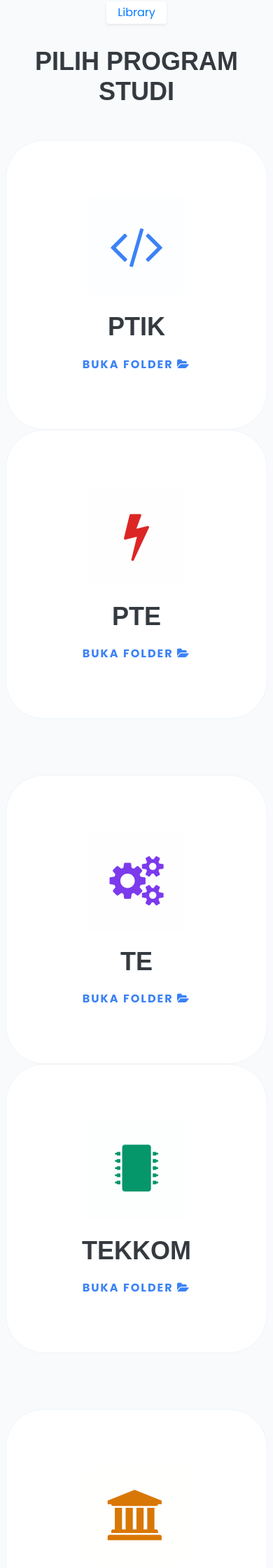
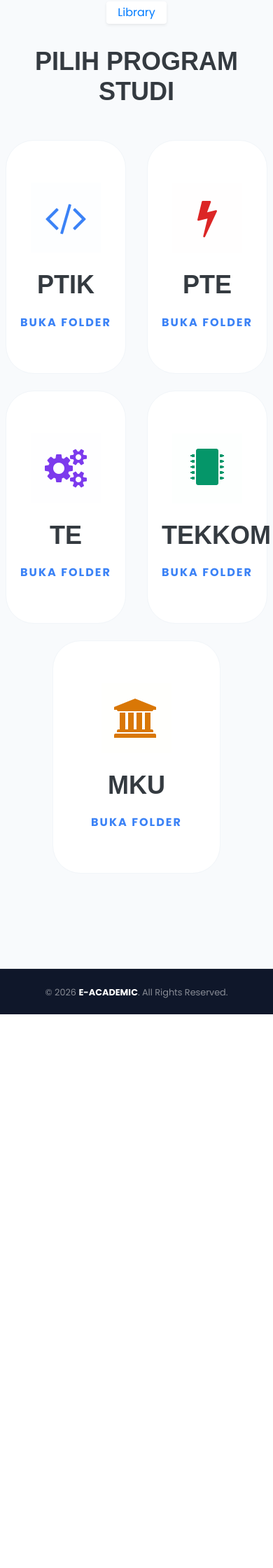
Before and after one commit to arinaazkaa/e_academic, a Django app: page /library/ in a window 390 px wide. Shown: the part 236-2476 px from the top of the page at 70% size. After the commit the page ends 1685 px from the top, so only its background shows below. Run offline with Django 5.2, Linux system fonts and the light colour scheme; data comes from the database, SQL or seed files in the repository; some libraries are stand-ins or nearby versions.

Commit message:
Update tampilan responsif

```diff
--- a/materi/templates/materi/list_materi.html
+++ b/materi/templates/materi/list_materi.html
@@ -164,9 +164,9 @@
                 </div>
 
                 <div class="layout-hp">
-                    <div class="row g-5 justify-content-center mb-5 hp-row-gap">
+                    <div class="row g-4 justify-content-center mb-4">
                         {% for p_code, p_name, p_bg in prodi_data|slice:":2" %}
-                        <div class="col-12 col-md-6 reveal-on-scroll">
+                        <div class="col-6 reveal-on-scroll">
                             <a href="?prodi={{ p_code }}" class="prodi-card-giant-v13 text-decoration-none d-block">
                                 <div class="icon-box-giant-v13 mb-4 mx-auto" style="background-color: {{ p_bg }}20;">
                                     {% if p_code == 'PTIK' %}<i class="fa fa-code" style="color: #3b82f6;"></i>
@@ -176,15 +176,15 @@
                                     {% else %}<i class="fa fa-university" style="color: #d97706;"></i>{% endif %}
                                 </div>
                                 <h2 class="fw-900 text-dark mb-2">{{ p_name }}</h2>
-                                <span class="btn-explore-link-bold">BUKA FOLDER <i class="fa fa-folder-open ms-2"></i></span>
+                                <span class="btn-explore-link-bold">BUKA FOLDER</span>
                             </a>
                         </div>
                         {% endfor %}
                     </div>
 
-                    <div class="row g-5 justify-content-center mb-5 hp-row-gap">
+                    <div class="row g-4 justify-content-center mb-4">
                         {% for p_code, p_name, p_bg in prodi_data|slice:"2:4" %}
-                        <div class="col-12 col-md-6 reveal-on-scroll">
+                        <div class="col-6 reveal-on-scroll">
                             <a href="?prodi={{ p_code }}" class="prodi-card-giant-v13 text-decoration-none d-block">
                                 <div class="icon-box-giant-v13 mb-4 mx-auto" style="background-color: {{ p_bg }}20;">
                                     {% if p_code == 'PTIK' %}<i class="fa fa-code" style="color: #3b82f6;"></i>
@@ -194,21 +194,21 @@
                                     {% else %}<i class="fa fa-university" style="color: #d97706;"></i>{% endif %}
                                 </div>
                                 <h2 class="fw-900 text-dark mb-2">{{ p_name }}</h2>
-                                <span class="btn-explore-link-bold">BUKA FOLDER <i class="fa fa-folder-open ms-2"></i></span>
+                                <span class="btn-explore-link-bold">BUKA FOLDER</span>
                             </a>
                         </div>
                         {% endfor %}
                     </div>
 
-                    <div class="row g-5 justify-content-center hp-row-gap">
+                    <div class="row g-4 justify-content-center hp-row-gap">
                         {% for p_code, p_name, p_bg in prodi_data|slice:"4:5" %}
-                        <div class="col-12 col-md-8 reveal-on-scroll">
+                        <div class="col-8 reveal-on-scroll">
                             <a href="?prodi={{ p_code }}" class="prodi-card-giant-v13 text-decoration-none d-block">
                                 <div class="icon-box-giant-v13 mb-4 mx-auto" style="background-color: {{ p_bg }}20;">
                                     <i class="fa fa-university" style="color: #d97706;"></i>
                                 </div>
                                 <h2 class="fw-900 text-dark mb-2">{{ p_name }}</h2>
-                                <span class="btn-explore-link-bold">BUKA FOLDER <i class="fa fa-folder-open ms-2"></i></span>
+                                <span class="btn-explore-link-bold">BUKA FOLDER</span>
                             </a>
                         </div>
                         {% endfor %}
@@ -224,14 +224,12 @@
     @import url('https://fonts.googleapis.com/css2?family=Montserrat:wght@800;900&family=Inter:wght@400;600;700&display=swap');
     body { font-family: 'Inter', sans-serif; overflow-x: hidden; width: 100%; }
 
-    /* Note 1: Navbar Konsisten dengan Home */
     .navbar .container-fluid { justify-content: space-between !important; padding: 0 15px !important; }
     .navbar-brand { margin-right: auto !important; }
     #navbarNav { margin-left: auto !important; }
 
-    /* --- LOGIKA KHUSUS LAPTOP (Standard Desktop) --- */
+    /* --- LOGIKA KHUSUS LAPTOP --- */
     @media (min-width: 1201px) {
-        /* Reset Navbar Laptop agar normal */
         .navbar .container-fluid { padding: 0 15px !important; }
 
         .hero-library-modern { height: 60vh !important; min-height: 500px !important; }
@@ -239,49 +237,46 @@
         .hero-brand-title-large { font-size: 2.5rem !important; }
         .hero-description { font-size: 1rem !important; max-width: 700px; }
 
-        /* Layout Toggle */
         .layout-laptop { display: block; }
         .layout-hp { display: none; }
 
-        /* Ukuran Kartu Prodi Laptop */
         .prodi-card-v12 { padding: 40px 20px !important; border-radius: 30px !important; }
         .icon-box-v12 { width: 90px !important; height: 90px !important; font-size: 2.2rem !important; }
         .prodi-title-v12 { font-size: 1.5rem !important; }
 
-        /* Semester Card Laptop */
         .card-protrude-library-large { padding: 40px 20px !important; border-radius: 30px !important; text-align: center; background: #fff; box-shadow: 0 15px 30px rgba(0,0,0,0.05); transition: 0.3s; }
         .icon-circle-box-large { width: 80px !important; height: 80px !important; font-size: 2rem !important; border-radius: 25px !important; display: flex; align-items: center; justify-content: center; margin: 0 auto; }
     }
 
     /* --- LOGIKA KHUSUS HP MODE DESKTOP & MOBILE --- */
     @media (max-width: 1200px) {
-        /* Note 1: Navbar HP Mepet Kiri-Kanan (Persis Home) */
         .navbar .container-fluid { padding-left: 0 !important; padding-right: 0 !important; }
         .navbar-brand { margin-left: 0 !important; padding-left: 5px !important; }
         .navbar-nav { margin-right: 0 !important; padding-right: 5px !important; flex-direction: row !important; gap: 15px !important; }
         #navbarNav { margin-right: 0 !important; justify-content: flex-end !important; }
         .navbar-toggler { display: none !important; }
 
-        /* Layout Toggle */
         .layout-laptop { display: none; }
         .layout-hp { display: block; }
 
-        /* Note 1: Font judul library diperkecil jadi 3rem */
-        .hero-brand-title-large { font-size: 3rem !important; letter-spacing: 10px !important; }
+        /* Note 1: Font Judul Diperkecil & 1 Baris */
+        .hero-brand-title-large {
+            font-size: 2rem !important; /* Diperkecil agar muat */
+            letter-spacing: 2px !important;
+            white-space: nowrap !important; /* Paksa 1 baris */
+        }
         .hero-description { font-size: 1.3rem !important; font-weight: 600 !important; max-width: 95% !important; }
 
-        /* Note 2: Tinggi Hero HP dikurangi jadi 25vh */
+        /* Note 1: Jarak dengan navbar ditambah */
+        .hero-content { padding-top: 110px !important; }
         .hero-library-modern { height: 25vh !important; min-height: 280px !important; }
-        .hero-content { padding-top: 60px !important; }
 
-        /* Prodi HP (Tetap sesuai request) */
-        .prodi-card-giant-v13 { padding: 80px 40px !important; border-radius: 55px !important; }
-        .icon-box-giant-v13 { width: 140px !important; height: 140px !important; font-size: 4.5rem !important; }
+        .prodi-card-giant-v13 { padding: 60px 20px !important; border-radius: 40px !important; }
+        .icon-box-giant-v13 { width: 100px !important; height: 100px !important; font-size: 3.5rem !important; }
 
         .hp-row-gap { margin-bottom: 5rem !important; }
-        .g-5 { --bs-gutter-y: 4rem !important; }
+        .g-5 { --bs-gutter-y: 2rem !important; }
 
-        /* Semester Card HP */
         .card-protrude-library-large { padding: 60px 20px !important; border-radius: 45px !important; text-align: center; background: #fff; box-shadow: 0 20px 50px rgba(0,0,0,0.06); transition: 0.3s; display: block; }
         .icon-circle-box-large { width: 110px !important; height: 110px !important; font-size: 3rem !important; border-radius: 35px !important; display: flex; align-items: center; justify-content: center; margin: 0 auto; }
     }
@@ -297,7 +292,6 @@
     .hero-overlay-refined { position: absolute; width: 100%; height: 100%; background: linear-gradient(rgba(15, 23, 42, 0.7), rgba(15, 23, 42, 0.85)); z-index: 4; }
     .hero-content { position: relative; z-index: 5; padding-top: 80px; }
 
-    /* PRODI GLOBAL */
     .prodi-card-giant-v13, .prodi-card-v12 { background: #fff; border: 1px solid #f1f5f9; transition: 0.5s; text-align: center; }
     .prodi-card-giant-v13:hover, .prodi-card-v12:hover { transform: translateY(-15px); border-color: #3b82f6; box-shadow: 0 45px 90px rgba(59,130,246,0.15); }
     .icon-box-giant-v13, .icon-box-v12 { display: flex; align-items: center; justify-content: center; transition: 0.4s; }
@@ -310,7 +304,6 @@
     .btn-explore-link-bold { font-size: 1rem; font-weight: 900; color: #3b82f6; text-transform: uppercase; letter-spacing: 2px; margin-top: 20px; display: block; }
     .bg-soft-blue { background-color: #eff6ff; }
 
-    /* Animasi */
     .reveal-on-scroll { opacity: 0; transform: translateY(80px); transition: all 1s cubic-bezier(0.165, 0.84, 0.44, 1); }
     .reveal-on-scroll.active { opacity: 1; transform: translateY(0); }
     .section-gray { background-color: #f8fafc; }
```
